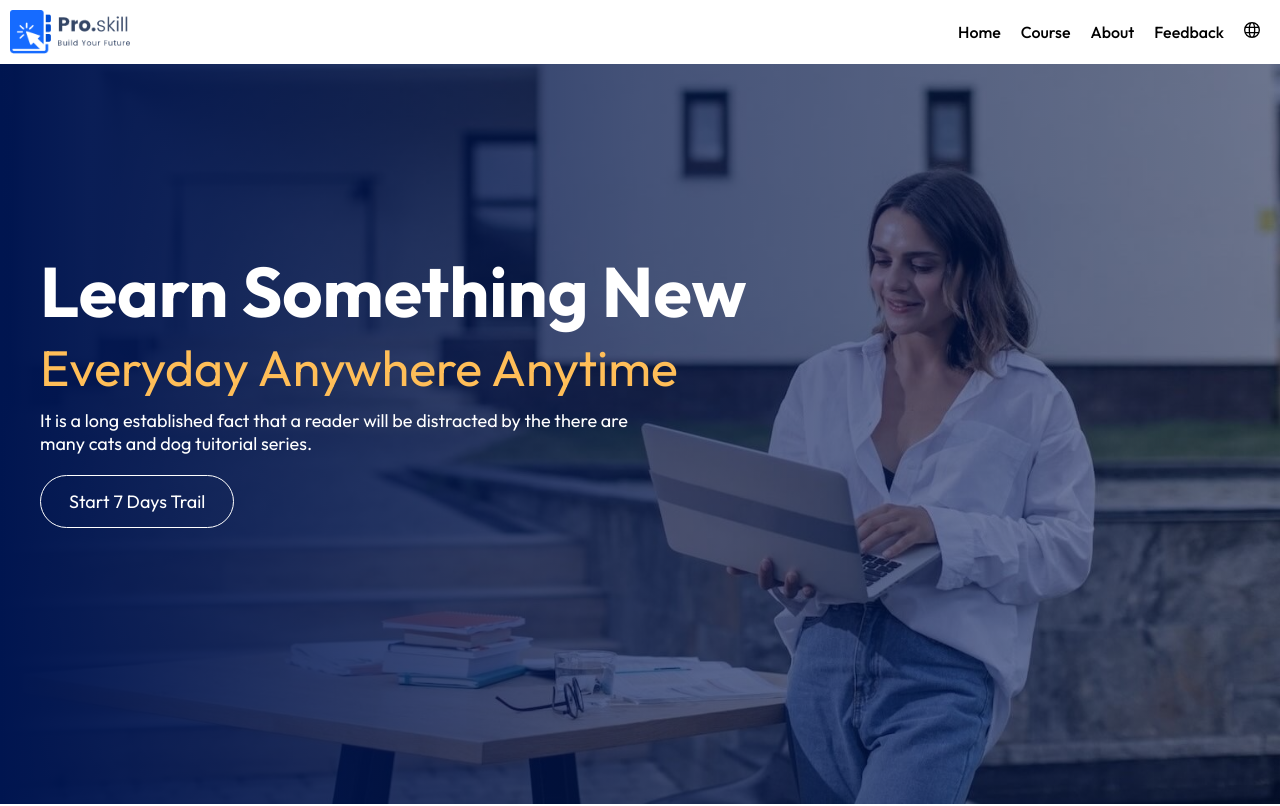
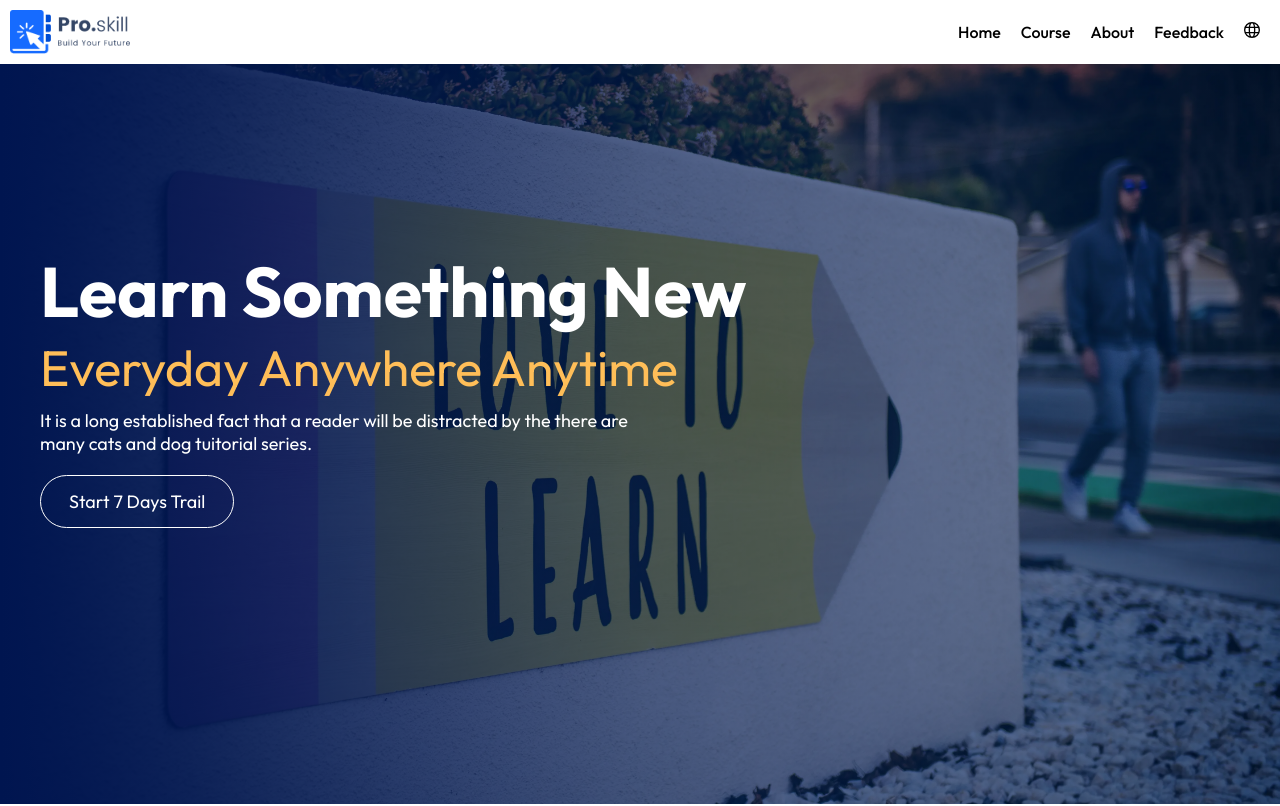
Before and after one commit to mdsajalali/pro-skill, a React (Vite) app: page / in a window 1280 px wide. Shown: the top 806 px of the page. Built offline with nearby package versions, Linux system fonts and the light colour scheme.

Commit message:
hero bg change

```diff
--- a/src/components/Hero/Hero.css
+++ b/src/components/Hero/Hero.css
@@ -1,6 +1,6 @@
 .hero-bg {
   background: linear-gradient(to right, #001550, #001652a6, #00165273),
-    url(../../assets/images/hero-bg.jpg) no-repeat center / cover;
+    url(../../assets/images/hero_bg.jpg) no-repeat center / cover;
   height: calc(100vh - 6rem);
 }
 
```
Also changed, not shown: src/assets/images/hero_bg.jpg (added).
